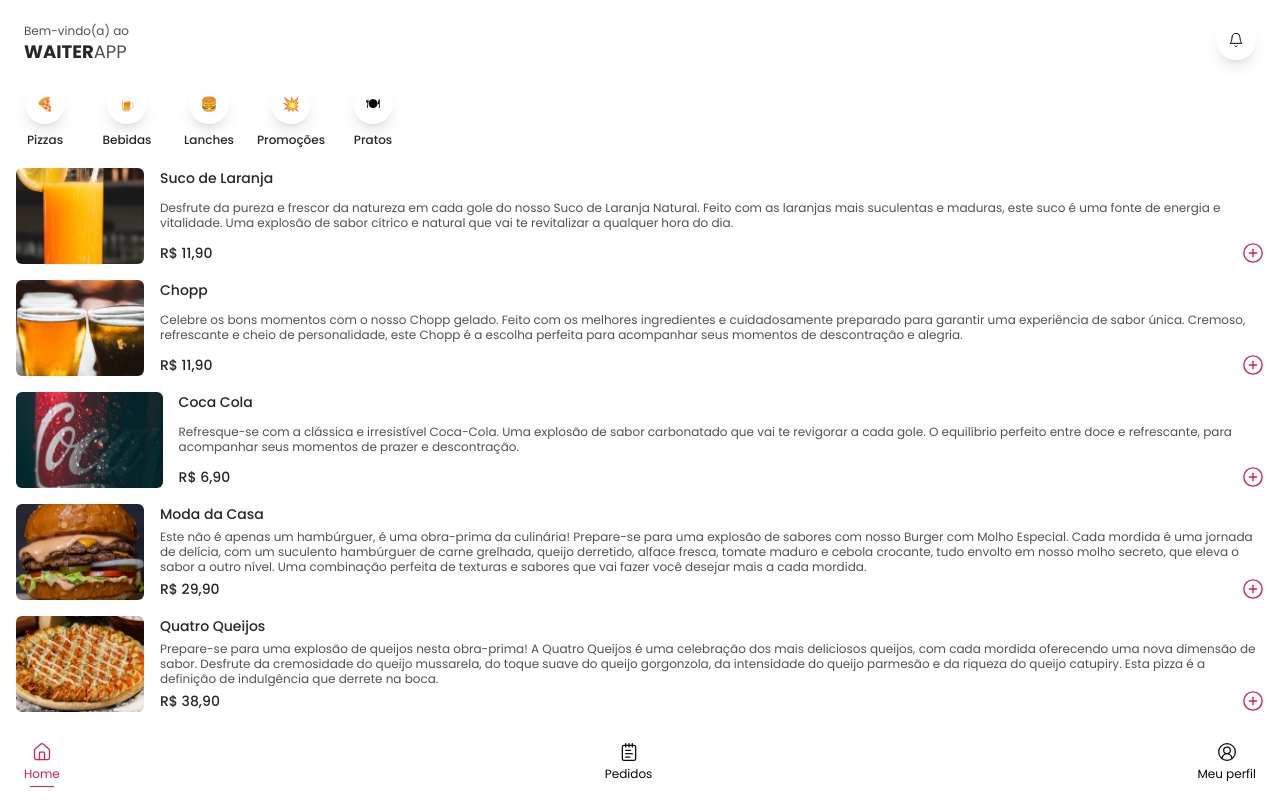
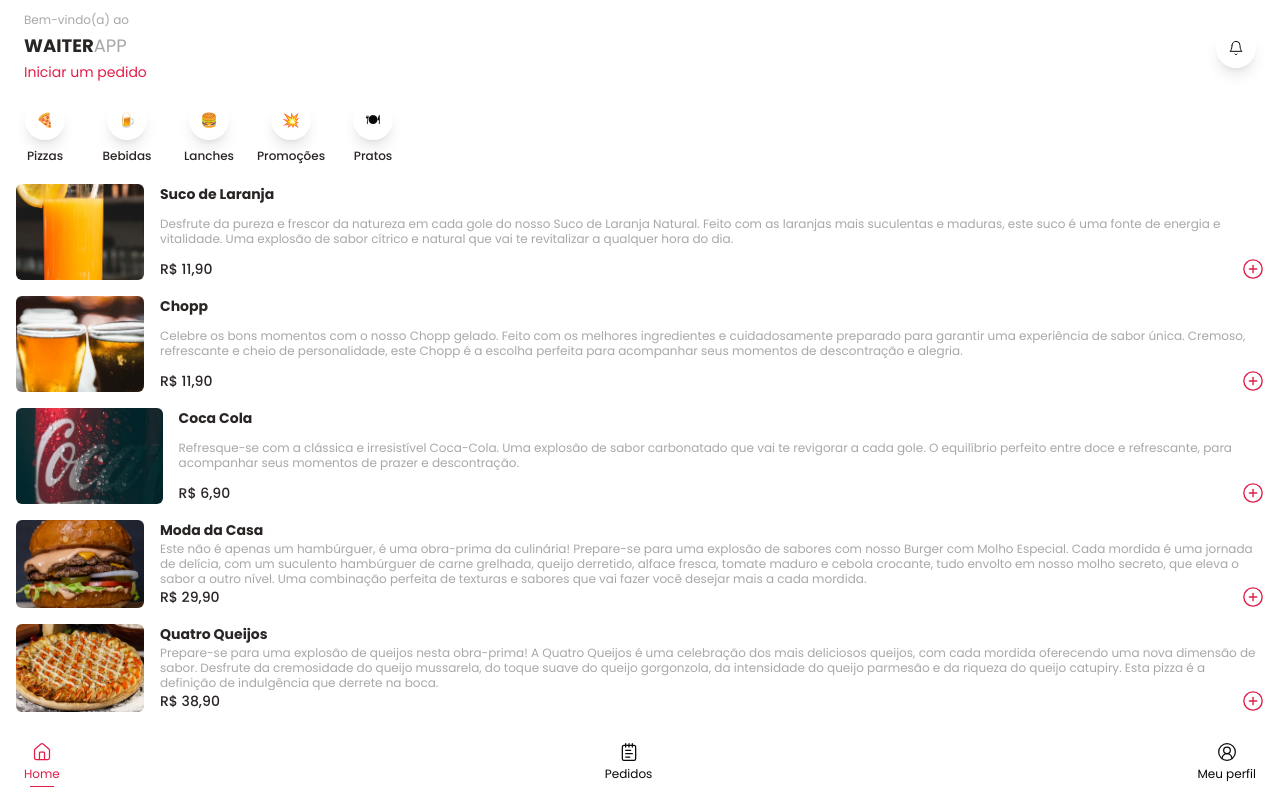
Before and after one commit to febonatto/waiter-app, a React (Vite) app: page / in a window 1280 px wide. Built offline with nearby package versions, Linux system fonts and the light colour scheme.

Commit message:
feat: Componentizado o Header da Home para facilitação de responsabilidades e criado fluxo para abertura e fechamento do TableModal.

```diff
--- /dev/null
+++ b/src/views/pages/Home/components/Header.tsx
@@ -0,0 +1,56 @@
+import { Bell } from 'lucide-react';
+
+interface IHeader {
+  selectedTable: number | null;
+  handleOpenTableModal(): void;
+  handleCancelOrder(): void;
+}
+export function Header({
+  selectedTable,
+  handleOpenTableModal,
+  handleCancelOrder,
+}: IHeader) {
+  return (
+    <header className="h-24 px-6">
+      {!selectedTable ? (
+        <div className="h-full flex justify-between items-center">
+          <div className="text-stone-800">
+            <span className="text-xs opacity-40 mb-1 block">
+              Bem-vindo(a) ao
+            </span>
+            <h1 className="text-lg font-bold">
+              WAITER
+              <span className="font-normal opacity-40">APP</span>
+            </h1>
+            <button
+              type="button"
+              className="text-primary text-sm"
+              onClick={handleOpenTableModal}
+            >
+              Iniciar um pedido
+            </button>
+          </div>
+          <div className="p-3 rounded-full shadow-lg">
+            <Bell size={16} strokeWidth={1.5} />
+          </div>
+        </div>
+      ) : (
+        <div className="h-full flex justify-center items-center flex-col gap-2">
+          <div className="w-full flex justify-between">
+            <span className="font-medium text-lg">Pedido</span>
+            <button
+              type="button"
+              className="text-sm text-primary"
+              onClick={handleCancelOrder}
+            >
+              Cancelar pedido
+            </button>
+          </div>
+          <span className="border rounded-sm px-2 py-3 text-xs w-full text-stone-800/60">
+            Mesa {selectedTable}
+          </span>
+        </div>
+      )}
+    </header>
+  );
+}
--- a/src/views/pages/Home/index.tsx
+++ b/src/views/pages/Home/index.tsx
@@ -1,15 +1,27 @@
 import { useState } from 'react';
-import { Bell, CirclePlus } from 'lucide-react';
+import { CirclePlus } from 'lucide-react';
+
+import { Product } from '@app/entities/Product';
 
 import { categories } from '@app/mocks/categories';
 import { products } from '@app/mocks/products';
 
 import { cn } from '@app/lib/utils';
 import { formatCurrency } from '@app/lib/utils';
+
 import { Menu } from '@views/components/Menu';
 
+import { TableModal } from './components/TableModal';
+import { Header } from './components/Header';
+
 export function Home() {
-  const [selectedCategory, setSelectedCategory] = useState('');
+  const [isTableModalOpen, setIsTableModalOpen] = useState<boolean>(false);
+  const [selectedCategory, setSelectedCategory] = useState<string>('');
+  const [selectedTable, setSelectedTable] = useState<number | null>(null);
+
+  function handleOpenTableModal(): void {
+    setIsTableModalOpen(true);
+  }
 
   function handleSelectedCategory(categoryId: string): void {
     setSelectedCategory((prevState) =>
@@ -17,20 +29,36 @@ export function Home() {
     );
   }
 
+  function handleStartOrder(table: number): void {
+    setSelectedTable(table);
+    setIsTableModalOpen(false);
+  }
+
+  function handleCancelOrder(): void {
+    setSelectedTable(null);
+  }
+
+  function handleAddToCart(product: Product): void {
+    if (!selectedTable) {
+      handleOpenTableModal();
+    }
+
+    console.log(product);
+  }
+
   return (
     <div className="flex flex-col h-dvh">
-      <header className="h-20 flex justify-between items-center px-6">
-        <div className="text-stone-800">
-          <span className="text-xs opacity-80">Bem-vindo(a) ao</span>
-          <h1 className="text-lg font-bold leading-5">
-            WAITER
-            <span className="font-normal opacity-80">APP</span>
-          </h1>
-        </div>
-        <div className="p-3 rounded-full shadow-lg">
-          <Bell size={16} strokeWidth={1.5} />
-        </div>
-      </header>
+      <TableModal
+        isTableModalOpen={isTableModalOpen}
+        handleStartOrder={handleStartOrder}
+        handleCloseTableModal={() => setIsTableModalOpen(false)}
+      />
+
+      <Header
+        selectedTable={selectedTable}
+        handleOpenTableModal={handleOpenTableModal}
+        handleCancelOrder={handleCancelOrder}
+      />
 
       <div className="h-[72px] flex px-2 gap-2 items-center overflow-x-scroll mb-4">
         {categories.map((category) => {
@@ -68,11 +96,15 @@ export function Home() {
               />
             </div>
             <div className="flex flex-col justify-between text-stone-800">
-              <strong className="text-sm font-medium">{product.name}</strong>
-              <p className="line-clamp-3 leading-tight opacity-80 text-xs">
+              <strong className="text-sm font-bold">{product.name}</strong>
+              <p className="line-clamp-3 leading-tight opacity-40 text-xs">
                 {product.description}
               </p>
-              <div className="flex justify-between items-center">
+              <button
+                type="button"
+                className="flex justify-between items-center"
+                onClick={() => handleAddToCart(product)}
+              >
                 <span className="font-medium text-sm">
                   {formatCurrency(product.price)}
                 </span>
@@ -81,7 +113,7 @@ export function Home() {
                   strokeWidth={1.5}
                   className="text-primary"
                 />
-              </div>
+              </button>
             </div>
           </div>
         ))}
```
